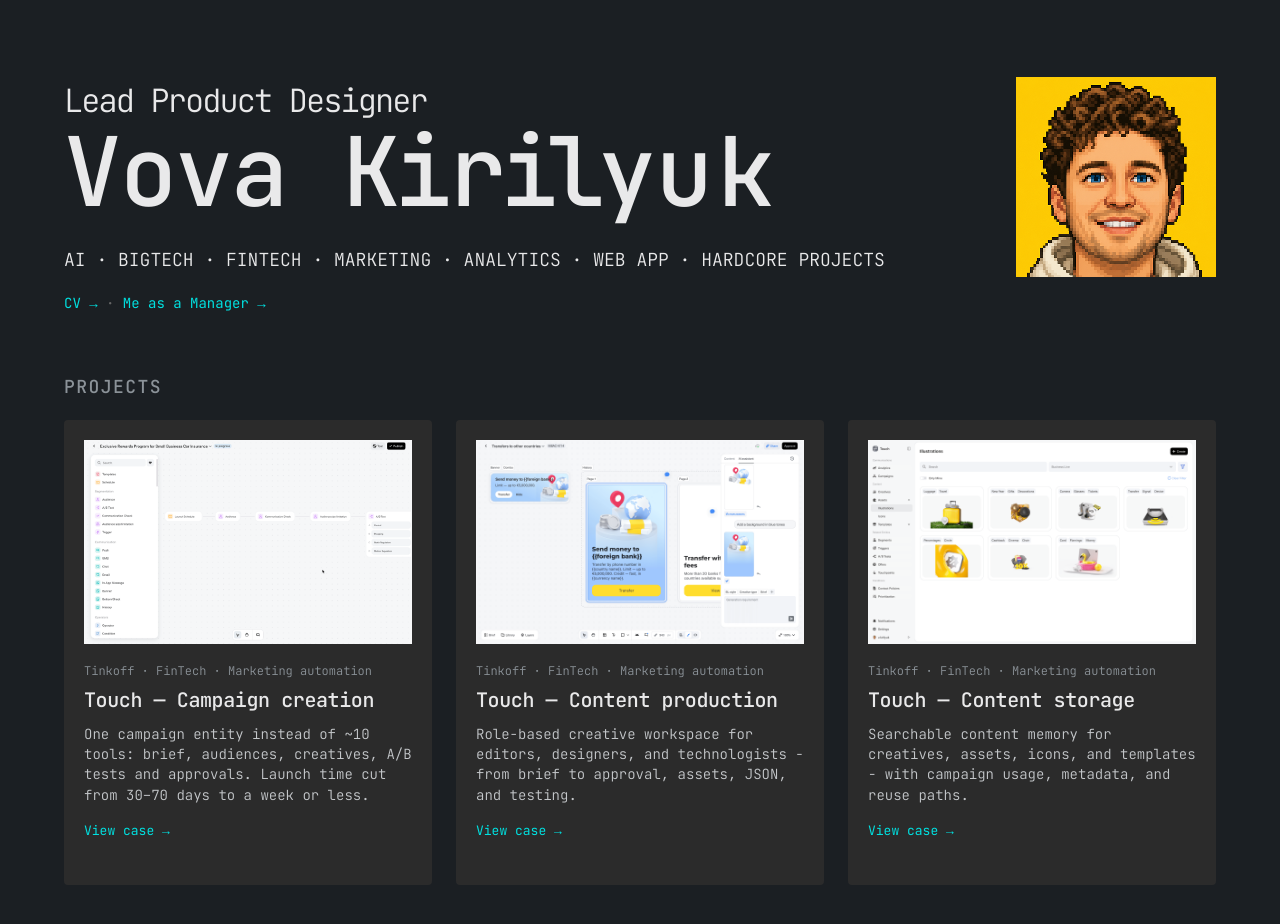
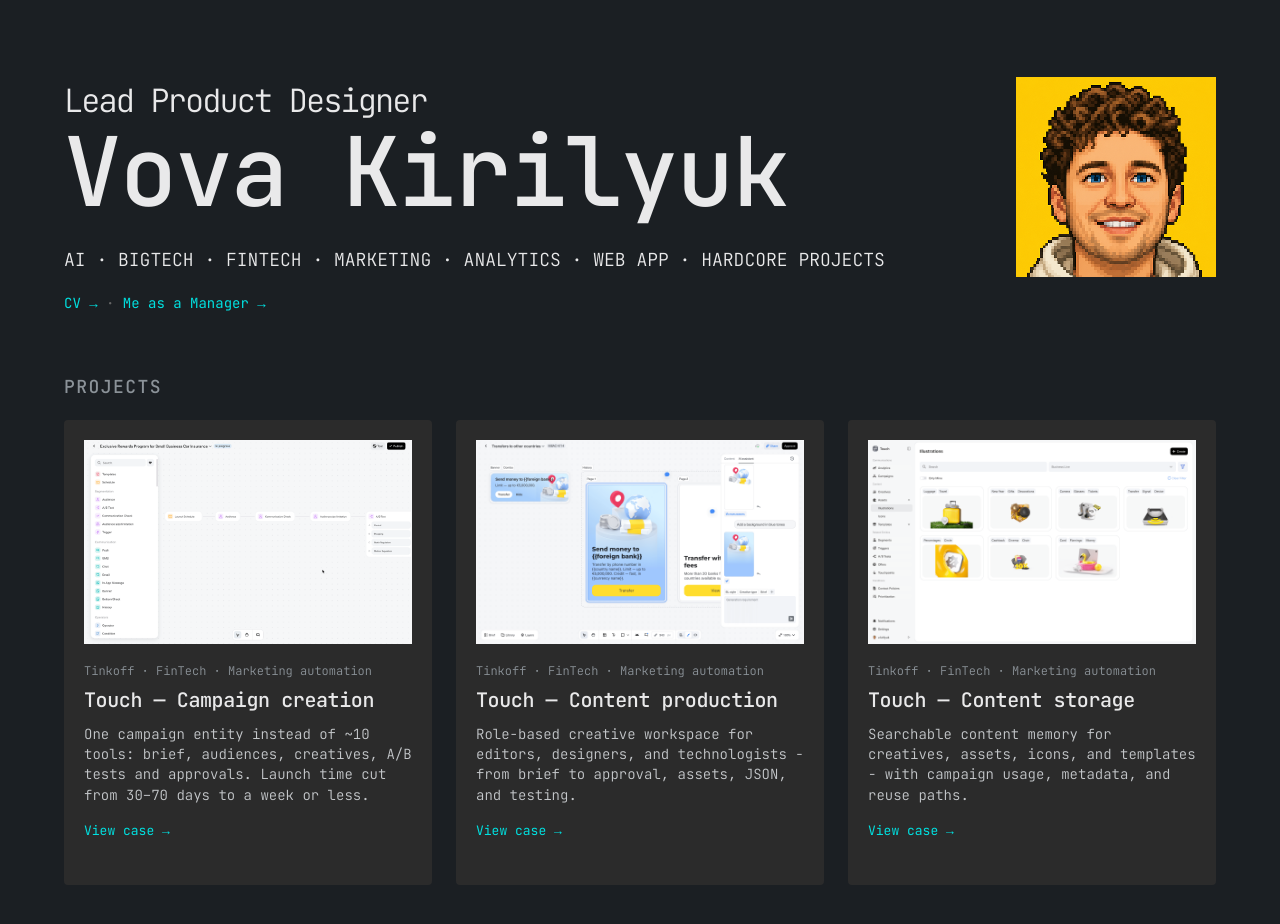
Before and after one commit to kirilyukvv/Portfolio, a plain HTML site: page index.html in a window 1280 px wide. Drawn offline with Linux system fonts and the light colour scheme.

Commit message:
Revert per-letter kerning of the surname.
Co-Authored-By: Claude Opus 5.5 <noreply@anthropic.com>
Claude-Session: https://claude.ai/code/session_01RJLpnSxKSYjY5tNp8KPgSX

```diff
--- a/index.html
+++ b/index.html
@@ -23,7 +23,7 @@
   <section class="section">
     <div class="container w-container hero">
       <div class="hero__text">
-      <h1 class="heading"><span class="text-span">Lead Product Designer</span><br>Vova <span class="heading__kern"><span style="--k:-0.04em">K</span><span style="--k:-0.013em">i</span><span style="--k:-0.042em">r</span><span style="--k:-0.088em">i</span><span style="--k:-0.049em">l</span><span style="--k:0.012em">y</span><span style="--k:0.061em">u</span>k</span></h1>
+      <h1 class="heading"><span class="text-span">Lead Product Designer</span><br>Vova Kirilyuk</h1>
       <p class="paragraph">AI · BIGTECH · FINTECH · MARKETING · ANALYTICS · WEB APP · HARDCORE PROJECTS</p>
       <p class="hero-nav"><a class="hero-nav__link" href="cv.html">CV →</a> <span class="hero-nav__sep">·</span> <a class="hero-nav__link" href="management.html">Me as a Manager →</a></p>
       </div>
--- a/styles.css
+++ b/styles.css
@@ -170,12 +170,6 @@ img {
   font-weight: 500;
   line-height: 0.8;
   letter-spacing: -0.02em;
-}
-
-/* Optical kerning for the monospaced surname: narrow glyphs (i, r, l) leave
-   uneven gaps, so each letter gets its own spacing offset via --k. */
-.heading__kern > span {
-  letter-spacing: calc(-0.02em + var(--k, 0em));
 }
 
 .text-span {
```
